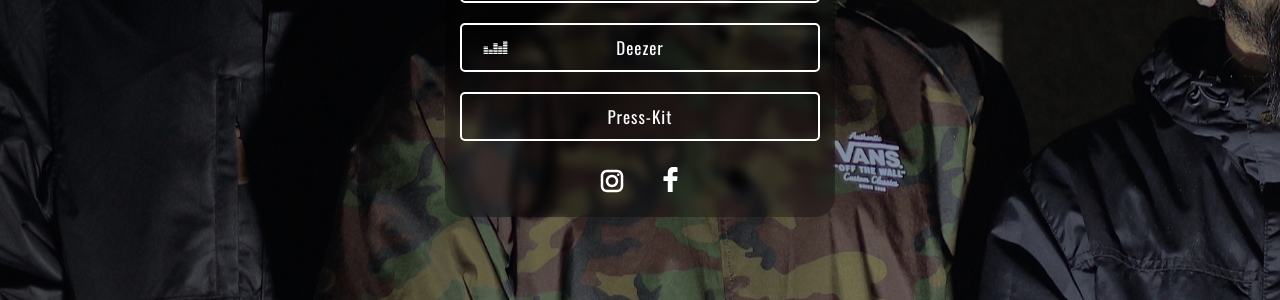
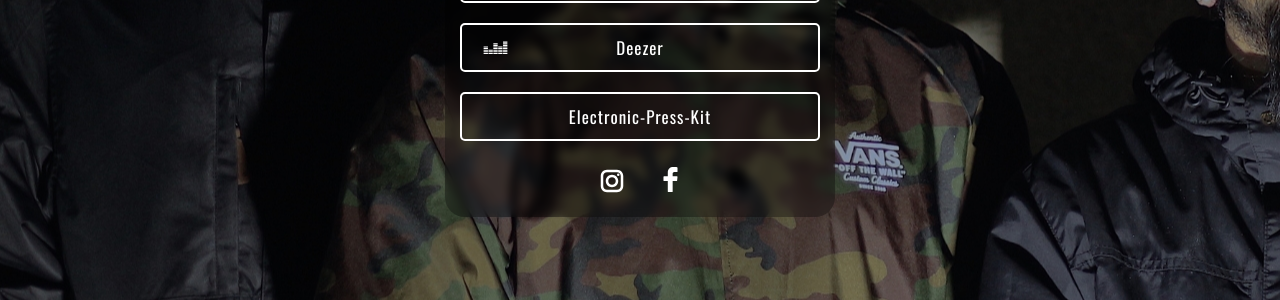
Before and after one commit to linuxshark/whosbarbara, a Jekyll site: the page built from index.html, in a window 1280 px wide. Shown: the part 507-807 px from the top of the page. Built offline with Jekyll 4.4.1, drawn with Linux system fonts in a browser that asks for light colours.

Commit message:
update presskit and clean repo

```diff
--- a/index.html
+++ b/index.html
@@ -28,9 +28,9 @@
         <img src="{{ site.baseurl }}/assets/icons/deezer.svg"/>
         <span>Deezer</span>
     </a>
-    <a href="https://drive.google.com/file/d/16fh5eYx167IFkBFFxeNRcyUducE7nlNx/view?usp=sharing" target="_blank" class="link custom db">
+    <a href="https://drive.google.com/file/d/1YS4Ckboi5lgSwyG8xO4mEWKNKVoXRlz2/view?usp=sharing" target="_blank" class="link custom db">
         <!-- <img src="{{ site.baseurl }}/assets/icons/apple.svg"/> -->
-        <span>Press-Kit</span>
+        <span>Electronic-Press-Kit</span>
     </a>
     <div class="mini-links">
         <a href="https://www.instagram.com/whos_barbara/" target="_blank">
```
Also changed, not shown: ._index.html (added), assets/._background01.jpg.old.jpg (deleted), assets/profileold.webp (deleted), 2 other files.
